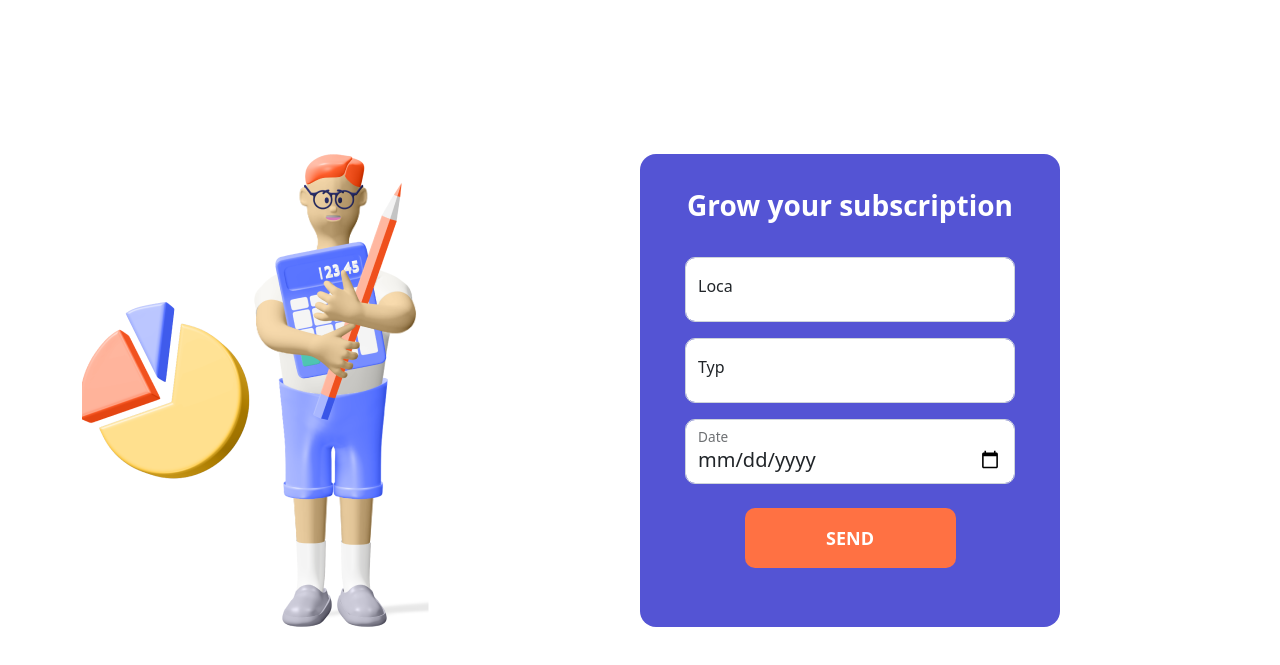
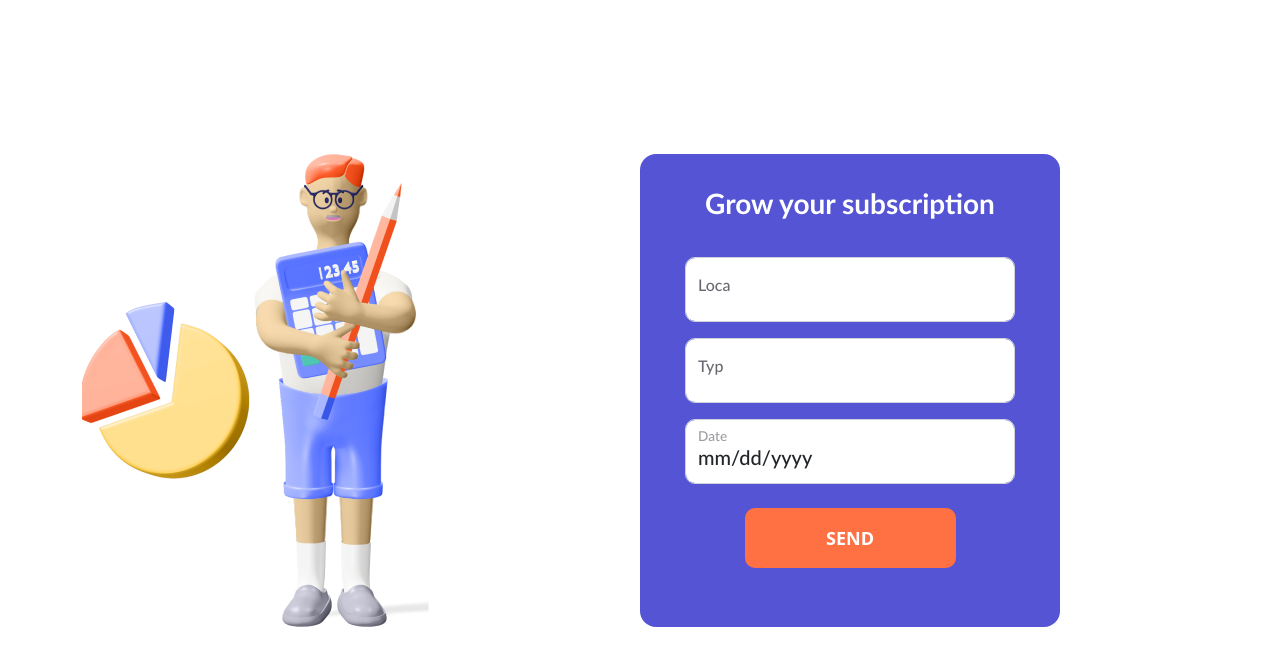
Before and after one commit to BudakovDmitry/forforce-test, a website built with webpack: page src/index.html in a window 1280 px wide. Shown: the part 1069-1734 px from the top of the page. Built offline with nearby package versions, Linux system fonts and the light colour scheme.

Commit message:
Add fonts

```diff
--- a/src/index.html
+++ b/src/index.html
@@ -211,7 +211,9 @@
                                     id="loca"
                                     placeholder="Loca"
                                 />
-                                <label for="loca">Loca</label>
+                                <label for="loca" class="form__input__label"
+                                    >Loca</label
+                                >
                             </div>
                             <div class="form-floating mb-3">
                                 <input
@@ -220,7 +222,9 @@
                                     id="typ"
                                     placeholder="Typ"
                                 />
-                                <label for="typ">Typ</label>
+                                <label for="typ" class="form__input__label"
+                                    >Typ</label
+                                >
                             </div>
                             <div class="form-floating mb-4">
                                 <input
@@ -229,7 +233,9 @@
                                     id="date"
                                     placeholder="Date"
                                 />
-                                <label for="date">Date</label>
+                                <label for="date" class="form__input__label"
+                                    >Date</label
+                                >
                             </div>
                             <button
                                 class="form__button btn button"
--- a/src/styles.scss
+++ b/src/styles.scss
@@ -1,4 +1,25 @@
 @import "bootstrap/scss/bootstrap";
+
+@font-face {
+  font-family: 'DM Sans';
+  src: url('./fonts/DMSans-Bold.woff2') format('woff2'), url('./fonts/DMSans-Bold.woff') format('woff');
+}
+
+@font-face {
+  font-family: 'Lato Bold';
+  src: url('./fonts/Lato-Bold.woff2') format('woff2'), url('./fonts/Lato-Bold.woff') format('woff');
+}
+
+@font-face {
+  font-family: 'Lato Medium';
+  src: url('./fonts/Lato-Medium.woff2') format('woff2'), url('./fonts/Lato-Medium.woff') format('woff');
+}
+
+@font-face {
+  font-family: 'Mulish';
+  src: url('./fonts/Mulish-Regular.woff2') format('woff2'), url('./fonts/Mulish-Regular.woff') format('woff');
+}
+
 
 // Variables
 
@@ -8,6 +29,7 @@ $white-color: #ffffff;
 $main-violet-color: #5454D4;
 $dark-violet-color: #3d3dc2;
 $black-color: #000000;
+$grey-color: #696871;;
 
 
 
@@ -30,6 +52,7 @@ $black-color: #000000;
   display: flex;
   justify-content: space-between;
   align-items: center;
+  font-family: 'DM Sans';
   &__logo {
     display: flex;
     align-items: center;
@@ -95,6 +118,7 @@ $black-color: #000000;
     margin: 0;
   }
   &__title {
+    font-family: 'DM Sans';
     font-size: 80px;
     margin-bottom: 30px;
     @media screen and (max-width: 576px) {
@@ -105,6 +129,8 @@ $black-color: #000000;
     }
   }
   &__description {
+    font-family: 'Mulish';
+    color: #696871;
     font-size: 20px;
     margin-bottom: 50px;
     width: 70%;
@@ -198,6 +224,7 @@ $black-color: #000000;
     }
   }
   &__title {
+    font-family: 'Lato Bold';
     text-align: center;
     color: $white-color;
     font-weight: bold;
@@ -213,12 +240,17 @@ $black-color: #000000;
     margin-bottom: 16px;
     padding: 0 10px;
     font-size: 20px;
+    font-family: 'Lato Medium';
+    &::-webkit-calendar-picker-indicator {
+      opacity: 0;
+    }
     &:last-child {
       margin-bottom: 25px;
     }
   }
   &__input__label {
-    margin-bottom: -20px;
+    font-family: 'Lato Medium';
+    color: $grey-color;
   }
   &__button {
     display: block;
--- a/webpack.config.js
+++ b/webpack.config.js
@@ -26,6 +26,13 @@ module.exports = {
             {
                 test: /\.scss$/,
                 use: [MiniCssExtractPlugin.loader, "css-loader", "sass-loader"],
+            },
+            {
+                test: /\.(woff|woff2|eot|ttf|otf)$/i,
+                type: "asset/resource",
+                generator: {
+                    filename: "fonts/[name][ext]",
+                },
             },
             {
                 test: /\.m?js$/,
```
Also changed, not shown: src/fonts/DMSans-Bold.woff (added), src/fonts/DMSans-Bold.woff2 (added), src/fonts/Lato-Bold.woff (added), src/fonts/Lato-Bold.woff2 (added), src/fonts/Lato-Medium.woff (added), src/fonts/Lato-Medium.woff2 (added), src/fonts/Mulish-Regular.woff (added), src/fonts/Mulish-Regular.woff2 (added).
